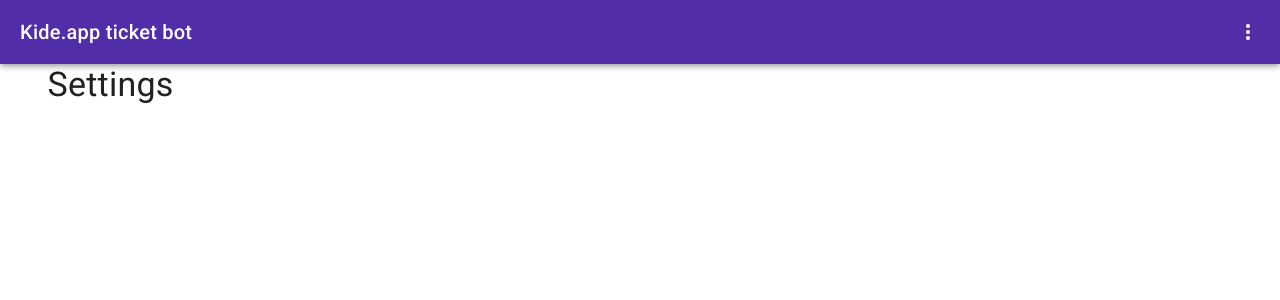
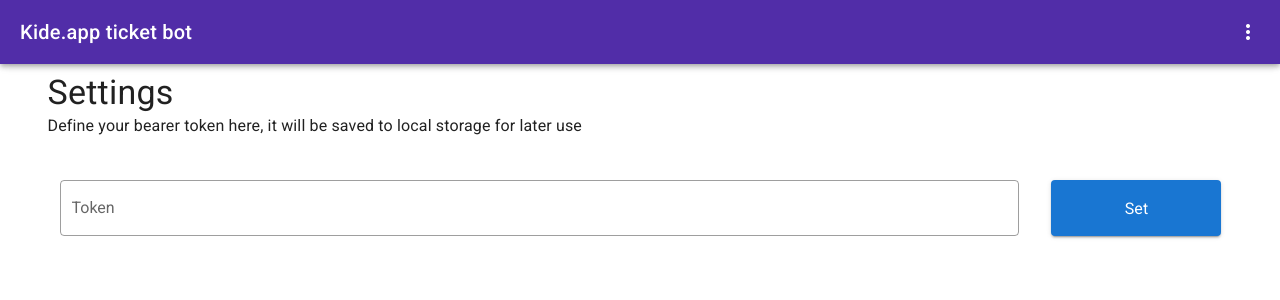
Before and after one commit to AleksiVirkkala/KideAppBot, a Vue app: page /settings in a window 1280 px wide. Shown: the top 300 px of the page. Built offline with nearby package versions, Linux system fonts and the light colour scheme.

Commit message:
Added field for bearer token and button and alert

```diff
--- a/src/views/Settings.vue
+++ b/src/views/Settings.vue
@@ -1,14 +1,58 @@
 <template>
-  <v-container>
+  <v-container class="my-2">
+    <v-row class="text-h4">
+      Settings
+    </v-row>
+    <v-row class="text-subtitle-1">
+      Define your bearer token here, it will be saved to local storage for later
+      use
+    </v-row>
+    <v-row class="mt-10">
+      <v-col cols="10" class="pr-4">
+        <v-text-field
+          label="Token"
+          outlined
+          v-model="tokenFieldValue"
+        ></v-text-field>
+      </v-col>
+      <v-col cols="2" class="pl-4">
+        <v-btn
+          color="primary"
+          height="56"
+          block
+          class="text-none text-subtitle-1"
+          @click="setBearerToken"
+        >
+          Set
+        </v-btn>
+      </v-col>
+    </v-row>
     <v-row>
-      <span class="text-h4">Settings</span>
+      <v-col>
+        <v-fade-transition>
+          <v-alert type="success" v-show="showAlert">
+            I'm a success alert.
+          </v-alert>
+        </v-fade-transition>
+      </v-col>
     </v-row>
   </v-container>
 </template>
 
 <script>
 export default {
-  name: 'Settings'
+  name: 'Settings',
+  data() {
+    return {
+      tokenFieldValue: '',
+      showAlert: false
+    }
+  },
+  methods: {
+    setBearerToken() {
+      console.log(this.tokenFieldValue)
+    }
+  }
 }
 </script>
 
```
